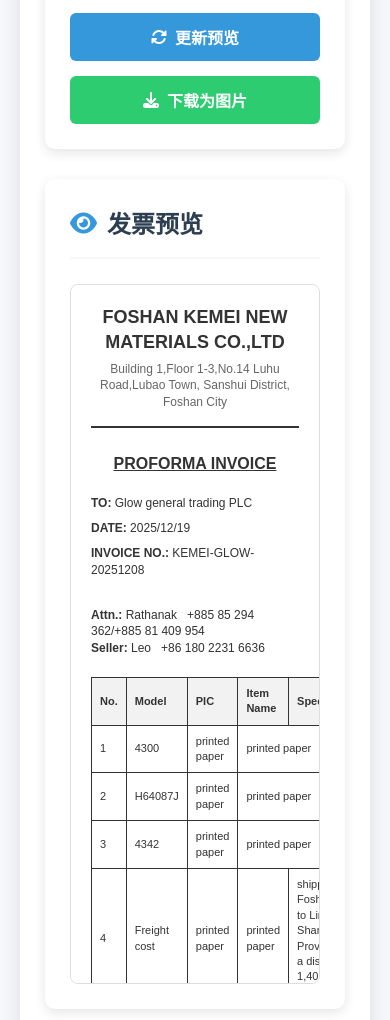
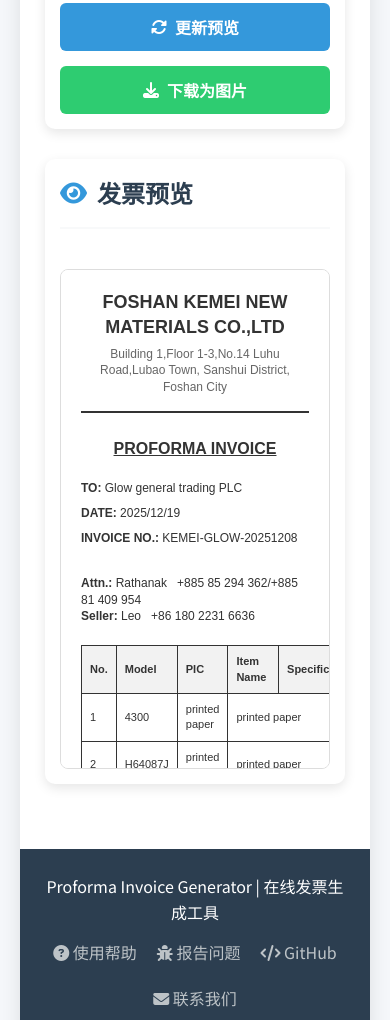
Before and after one commit to acmleo/proforma-invoice-generator, a plain HTML site: page index.html in a window 390 px wide. Shown: the part 6311-7331 px from the top of the page. Drawn offline with nearby package versions, Linux system fonts and the light colour scheme.

Commit message:
Update index.html

```diff
--- a/index.html
+++ b/index.html
@@ -139,21 +139,15 @@
             color: var(--gray-color);
         }
 
-        /* 生成器主体 */
+        /* 生成器主体 - 改为上下布局 */
         .generator-container {
             display: flex;
             flex-direction: column;
             gap: 30px;
         }
 
-        @media (min-width: 992px) {
-            .generator-container {
-                flex-direction: row;
-            }
-        }
-
         .input-section, .preview-section {
-            flex: 1;
+            width: 100%;
         }
 
         .section-card {
@@ -161,7 +155,6 @@
             border-radius: 10px;
             padding: 25px;
             box-shadow: 0 4px 12px var(--shadow-color);
-            height: 100%;
             display: flex;
             flex-direction: column;
         }
@@ -366,7 +359,8 @@
             padding: 20px;
             flex-grow: 1;
             overflow-y: auto;
-            max-height: 700px;
+            max-height: 600px;
+            margin-top: 15px;
         }
 
         .invoice-preview {
@@ -512,6 +506,14 @@
 
             .features {
                 grid-template-columns: 1fr;
+            }
+
+            .section-card {
+                padding: 15px;
+            }
+
+            .preview-container {
+                max-height: 500px;
             }
         }
 
@@ -696,7 +698,7 @@
                     </div>
                 </div>
 
-                <!-- 预览区域 -->
+                <!-- 预览区域 - 放在下方 -->
                 <div class="preview-section">
                     <div class="section-card">
                         <div class="section-title">
```
